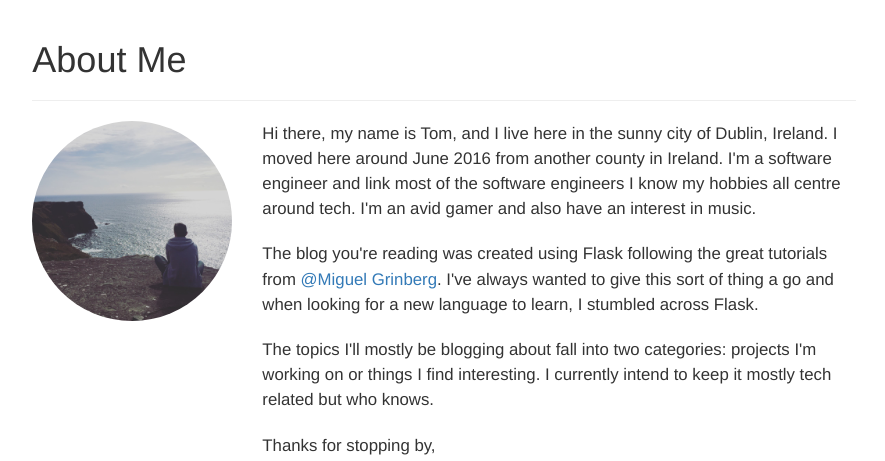
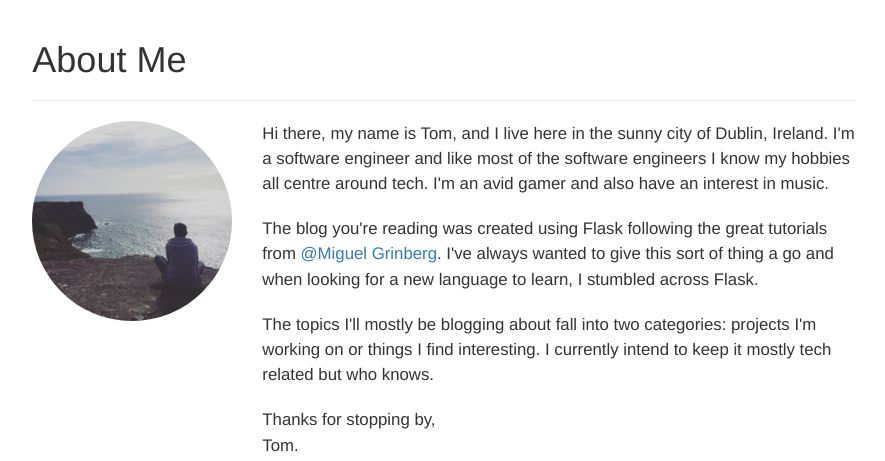
Before and after one commit to rtnolan/tomnolan-ie, a Flask app: page /about in a window 1280 px wide. Shown: the part 50-511 px from the top of the page, without its empty margins (196-1081 px from the left). Run offline with Flask 2, Linux system fonts and the light colour scheme; parts of the project's set-up code (start-up, migrations or seed data) failed here and were passed over; some libraries are stand-ins or nearby versions.

Commit message:
updated about blurb

```diff
--- a/app/blueprints/main/templates/main/about.html
+++ b/app/blueprints/main/templates/main/about.html
@@ -8,7 +8,7 @@
 		<img src="{{ url_for('static', filename='images/icon.jpg') }}">
 	</div>
 
-	<p> Hi there, my name is Tom, and I live here in the sunny city of Dublin, Ireland. I moved here around June 2016 from another county in Ireland. I'm a software engineer and link most of the software engineers I know my hobbies all centre around tech. I'm an avid gamer and also have an interest in music.
+	<p> Hi there, my name is Tom, and I live here in the sunny city of Dublin, Ireland. I'm a software engineer and like most of the software engineers I know my hobbies all centre around tech. I'm an avid gamer and also have an interest in music.
 	</p>
 
 	<p> The blog you're reading was created using Flask following the great tutorials from <a href="https://twitter.com/miguelgrinberg">@Miguel Grinberg</a>. I've always wanted to give this sort of thing a go and when looking for a new language to learn, I stumbled across Flask.
```
